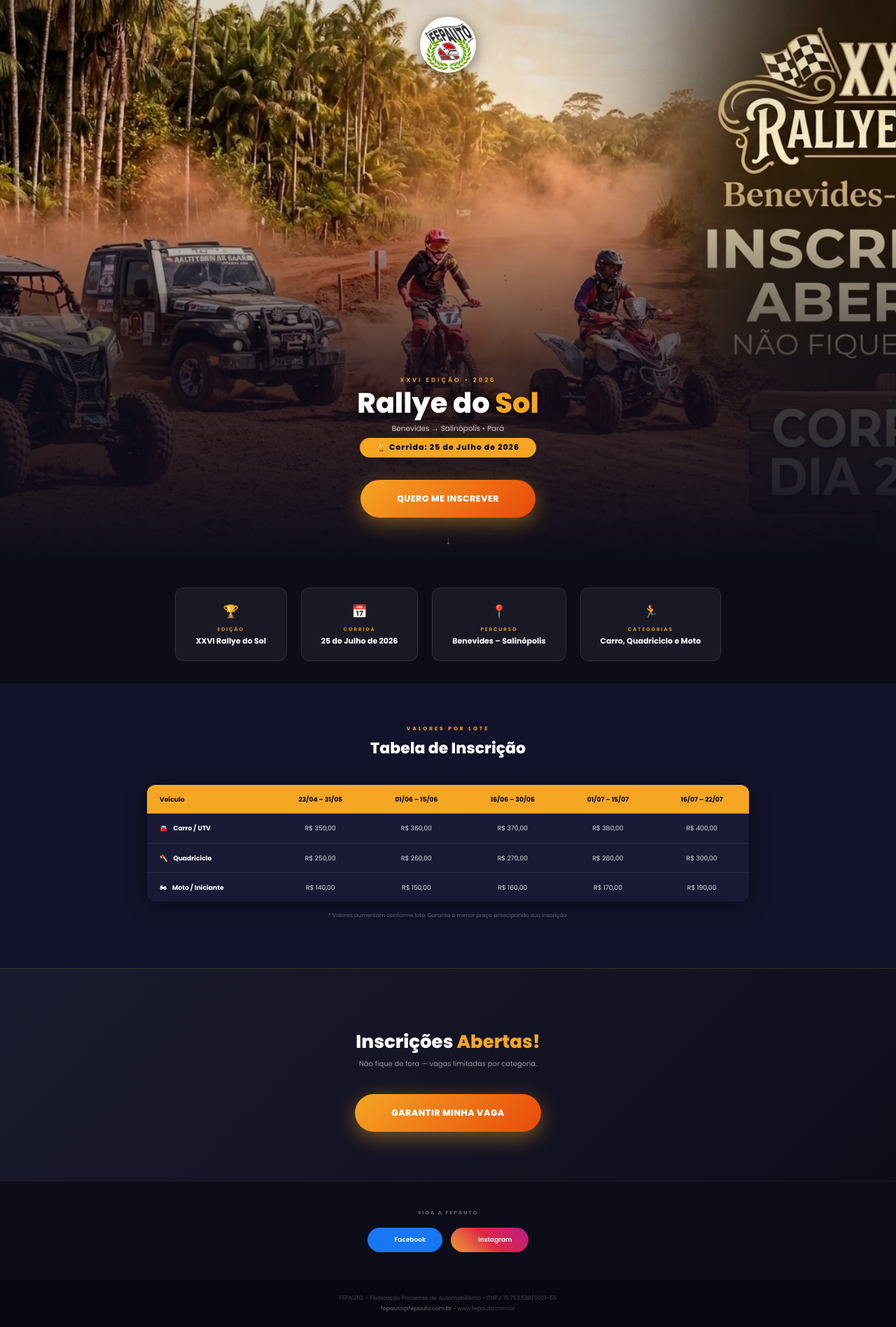
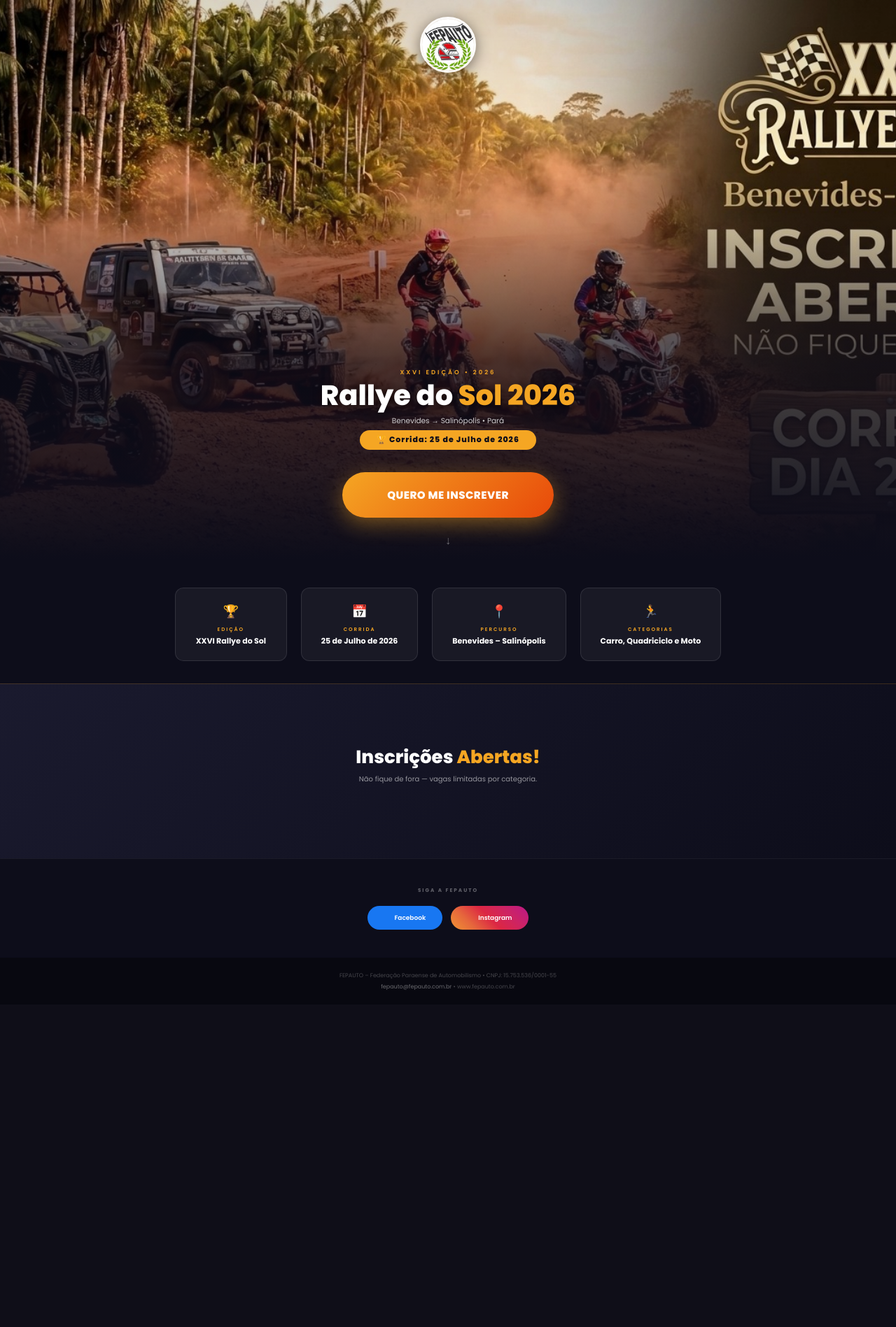
Before and after one commit to leonidasamorim/fepauto.com.br, a PHP site: page /divulgacao.php in a window 1280 px wide. Shown: the whole page at 70% size. After the commit the page ends 1415 px from the top, so only its background shows below. Run offline with PHP 8.4, Linux system fonts and the light colour scheme; some web fonts are replaced.

Commit message:
enhance button styles and update hero section for Rallye do Sol 2026

```diff
--- a/divulgacao.php
+++ b/divulgacao.php
@@ -106,24 +106,32 @@
             letter-spacing: 1px;
         }
 
+        @keyframes pulse-btn {
+            0%   { box-shadow: 0 8px 30px rgba(245,166,35,0.45), 0 0 0 0 rgba(245,166,35,0.55); }
+            60%  { box-shadow: 0 8px 30px rgba(245,166,35,0.45), 0 0 0 18px rgba(245,166,35,0); }
+            100% { box-shadow: 0 8px 30px rgba(245,166,35,0.45), 0 0 0 0 rgba(245,166,35,0); }
+        }
+
         .btn-inscricao {
             display: inline-block;
             background: linear-gradient(135deg, #f5a623 0%, #e8490a 100%);
             color: #fff;
             font-family: 'Poppins', sans-serif;
             font-weight: 800;
-            font-size: 1.25rem;
-            padding: 18px 52px;
+            font-size: 1.5rem;
+            padding: 22px 64px;
             border-radius: 50px;
             text-decoration: none;
             box-shadow: 0 8px 30px rgba(245,166,35,0.45);
-            transition: transform 0.15s, box-shadow 0.15s;
+            animation: pulse-btn 1.8s ease-out infinite;
+            transition: transform 0.15s;
             letter-spacing: 0.5px;
         }
 
         .btn-inscricao:hover {
             transform: translateY(-3px);
-            box-shadow: 0 14px 40px rgba(245,166,35,0.55);
+            animation: none;
+            box-shadow: 0 14px 40px rgba(245,166,35,0.65);
             color: #fff;
             text-decoration: none;
         }
@@ -328,7 +336,7 @@
 
         /* ── RESPONSIVE ── */
         @media (max-width: 576px) {
-            .btn-inscricao { font-size: 1.05rem; padding: 16px 36px; }
+            .btn-inscricao { font-size: 1.2rem; padding: 18px 40px; }
             .badges-wrap { gap: 12px; }
             .badge-item { min-width: 140px; padding: 16px 18px; }
         }
@@ -342,7 +350,7 @@
 
     <div class="hero-content">
         <p class="hero-edition">XXVI Edição &bull; 2026</p>
-        <h1 class="hero-title">Rallye do <span>Sol</span></h1>
+        <h1 class="hero-title">Rallye do <span>Sol 2026</span></h1>
         <p class="hero-location">Benevides &rarr; Salinópolis &bull; Pará</p>
         <div class="hero-date">&#127942; Corrida: 25 de Julho de 2026</div>
         <br>
@@ -379,51 +387,12 @@
 </section>
 
 <!-- ── TABELA DE PREÇOS ── -->
-<section class="precos-section">
-    <p class="section-label">Valores por lote</p>
-    <h2 class="section-title">Tabela de Inscrição</h2>
 
-    <div class="table-wrap">
-        <table class="table-precos">
-            <thead>
-                <tr>
-                    <th>Veículo</th>
-                    <th>23/04 – 31/05</th>
-                    <th>01/06 – 15/06</th>
-                    <th>16/06 – 30/06</th>
-                    <th>01/07 – 15/07</th>
-                    <th>16/07 – 22/07</th>
-                </tr>
-            </thead>
-            <tbody>
-                <?php
-                $lotes = PRECOS;
-                $veiculos = [
-                    'Carro / UTV'    => 'carro',
-                    'Quadriciclo'    => 'quadriciclo',
-                    'Moto / Iniciante' => 'moto',
-                ];
-                $icons = ['Carro / UTV' => '&#128664;', 'Quadriciclo' => '&#129683;', 'Moto / Iniciante' => '&#127949;'];
-                foreach ($veiculos as $label => $campo):
-                ?>
-                <tr>
-                    <th><?= $icons[$label] ?> <span class="icon"></span><?= $label ?></th>
-                    <?php foreach ($lotes as $lote): ?>
-                    <td>R$ <?= number_format($lote[$campo], 2, ',', '.') ?></td>
-                    <?php endforeach; ?>
-                </tr>
-                <?php endforeach; ?>
-            </tbody>
-        </table>
-    </div>
-    <p class="table-note">* Valores aumentam conforme lote. Garanta o menor preço antecipando sua inscrição.</p>
-</section>
 
 <!-- ── CTA BOTTOM ── -->
 <section class="cta-section">
     <h2 class="cta-title">Inscrições <span>Abertas!</span></h2>
     <p class="cta-sub">Não fique de fora — vagas limitadas por categoria.</p>
-    <a href="inscricao.php" class="btn-inscricao">GARANTIR MINHA VAGA</a>
 </section>
 
 <!-- ── REDES SOCIAIS ── -->
```
